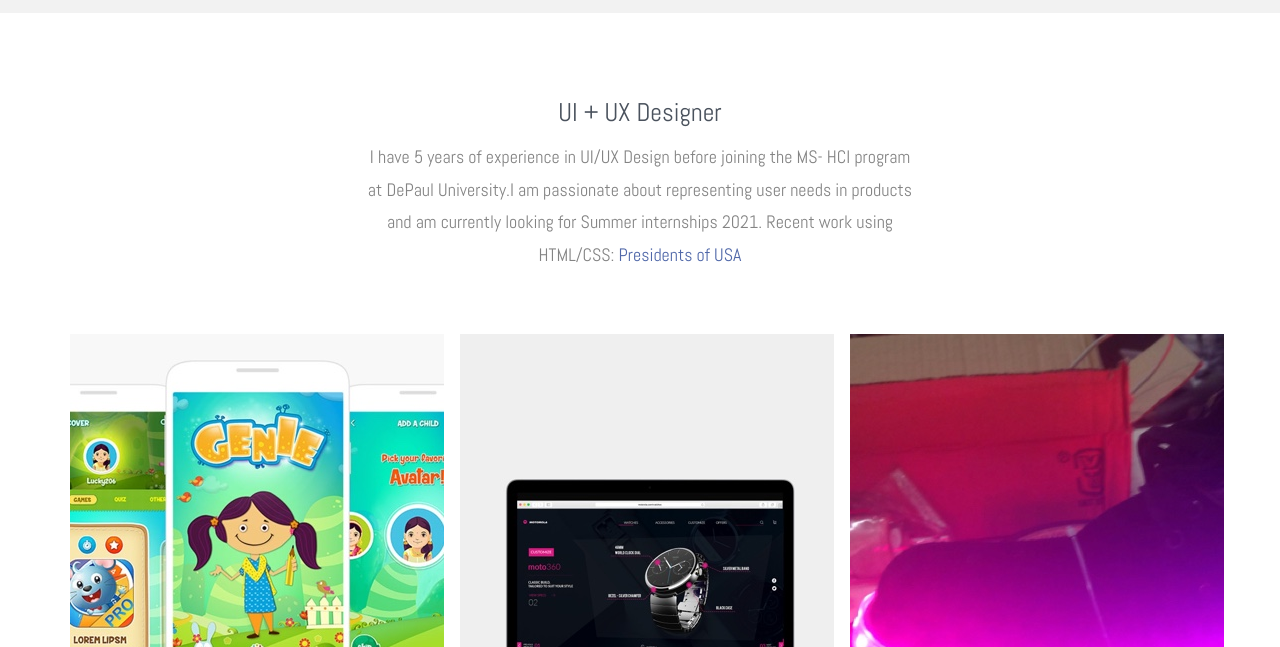
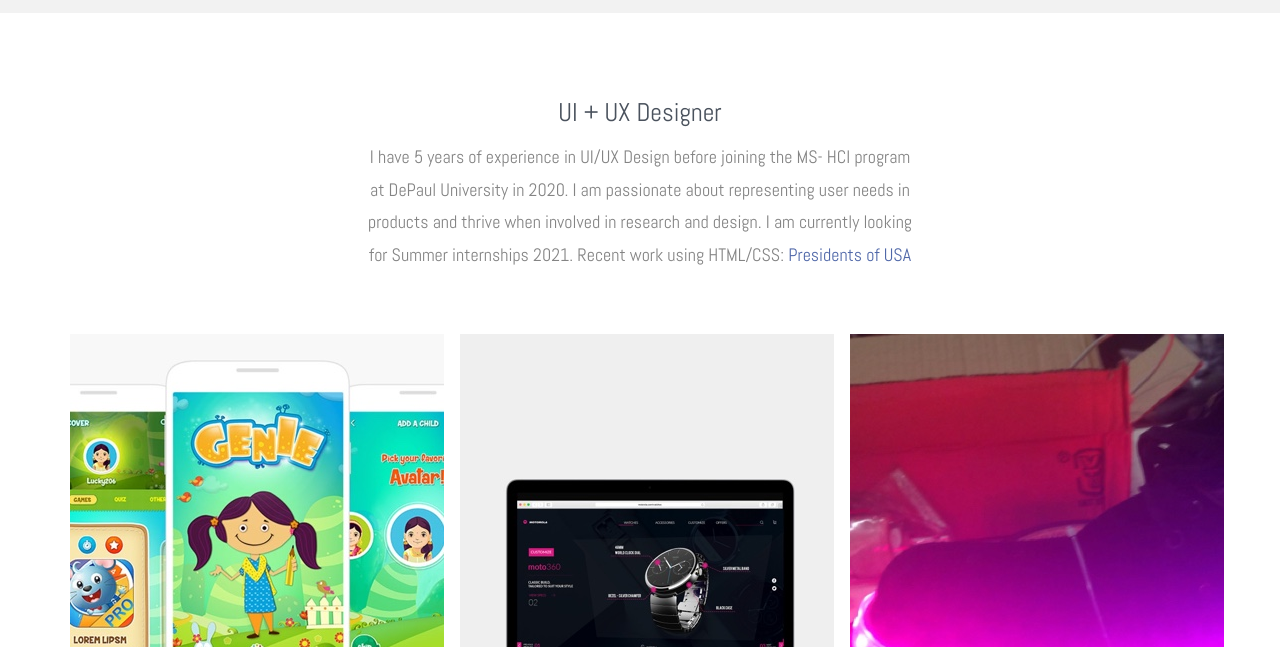
Before and after one commit to deepthirajagopal/deepthirajagopal.github.io, a website: page index.html in a window 1280 px wide. Shown: the part 153-800 px from the top of the page. Drawn offline with Linux system fonts and the light colour scheme; files whose address does not match are found by name.

Commit message:
Update index.html

```diff
--- a/index.html
+++ b/index.html
@@ -49,7 +49,7 @@
 				<div class="col-md-6 col-md-offset-3 mb40">
 					<h2>UI + UX Designer</h2>
 
-					<p>I have 5 years of experience in UI/UX Design before joining the MS- HCI program at DePaul University.I am passionate about representing user needs in products and am currently looking for Summer internships 2021. Recent work using HTML/CSS: <a href="http://deepthir.sgedu.site/hci406/lab7/" target="_blank">Presidents of USA</a></p>
+					<p>I have 5 years of experience in UI/UX Design before joining the MS- HCI program at DePaul University in 2020. I am passionate about representing user needs in products and thrive when involved in research and design. I am currently looking for Summer internships 2021. Recent work using HTML/CSS: <a href="http://deepthir.sgedu.site/hci406/lab7/" target="_blank">Presidents of USA</a></p>
 				</div>
 			</div>
 
```
